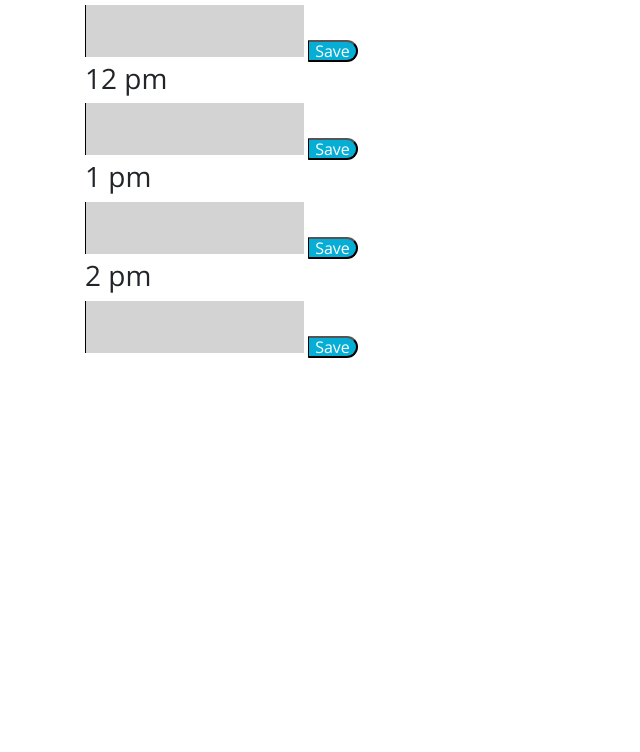
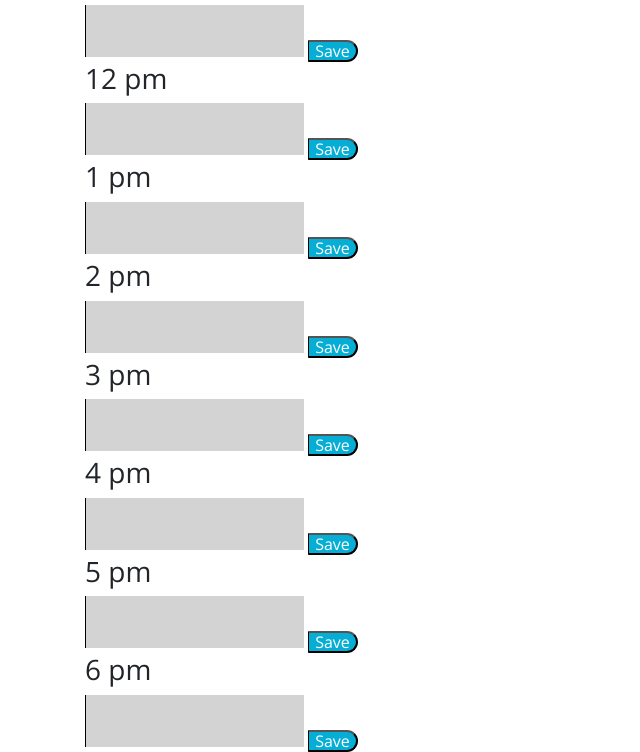
Before and after one commit to joseeenrique/Scheduler, a plain HTML site: page index.html in a window 1280 px wide. Shown: the part 633-1385 px from the top of the page, without its empty margins (0-640 px from the left). Before the commit the page ends 991 px from the top, so only its background shows below. Drawn offline with nearby package versions, Linux system fonts and the light colour scheme.

Commit message:
added all hours

```diff
--- a/index.html
+++ b/index.html
@@ -74,6 +74,30 @@
 <button class="saveBtn">Save</button>
 </div>
 
+<div>
+  <h3>3 pm</h3>
+<textarea type="text" class="past"></textarea>
+<button class="saveBtn">Save</button>
+</div>
+
+<div>
+  <h3>4 pm</h3>
+<textarea type="text" class="past"></textarea>
+<button class="saveBtn">Save</button>
+</div>
+
+<div>
+  <h3>5 pm</h3>
+<textarea type="text" class="past"></textarea>
+<button class="saveBtn">Save</button>
+</div>
+
+<div>
+  <h3>6 pm</h3>
+<textarea type="text" class="past"></textarea>
+<button class="saveBtn">Save</button>
+</div>
+
     <script src="https://cdnjs.cloudflare.com/ajax/libs/jquery/3.2.1/jquery.min.js"></script>
     <script src="https://cdnjs.cloudflare.com/ajax/libs/moment.js/2.24.0/moment.min.js"></script>
   </body>
```
Also changed, not shown: 1 other file.
